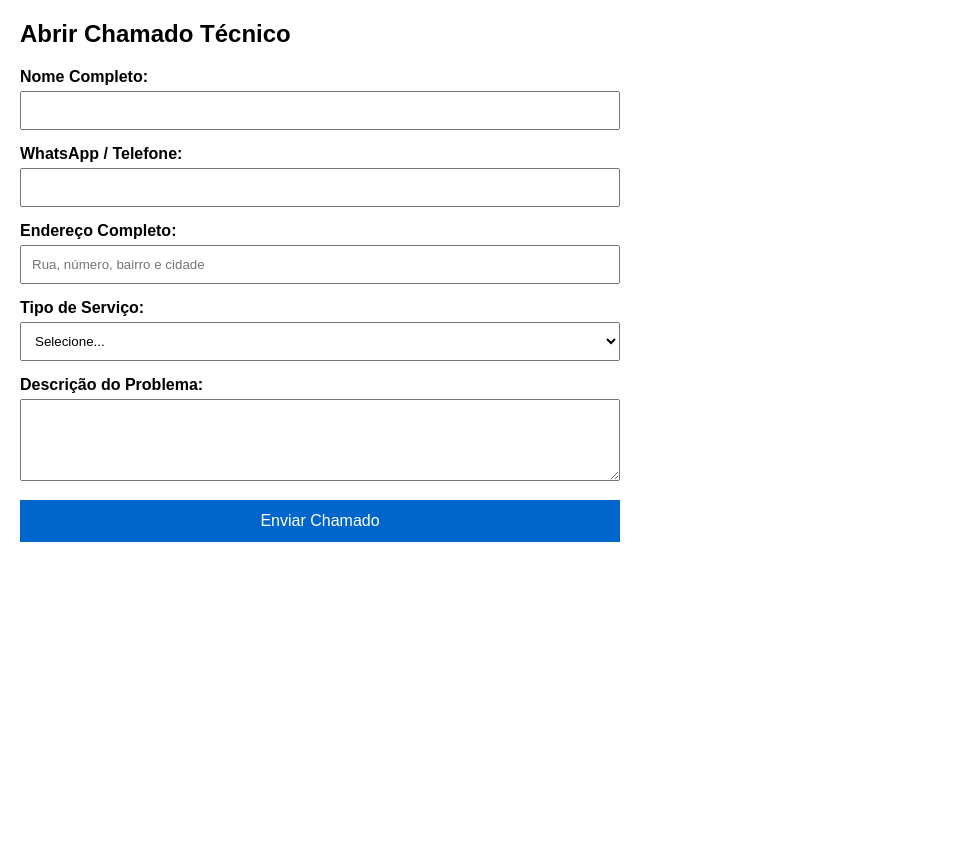
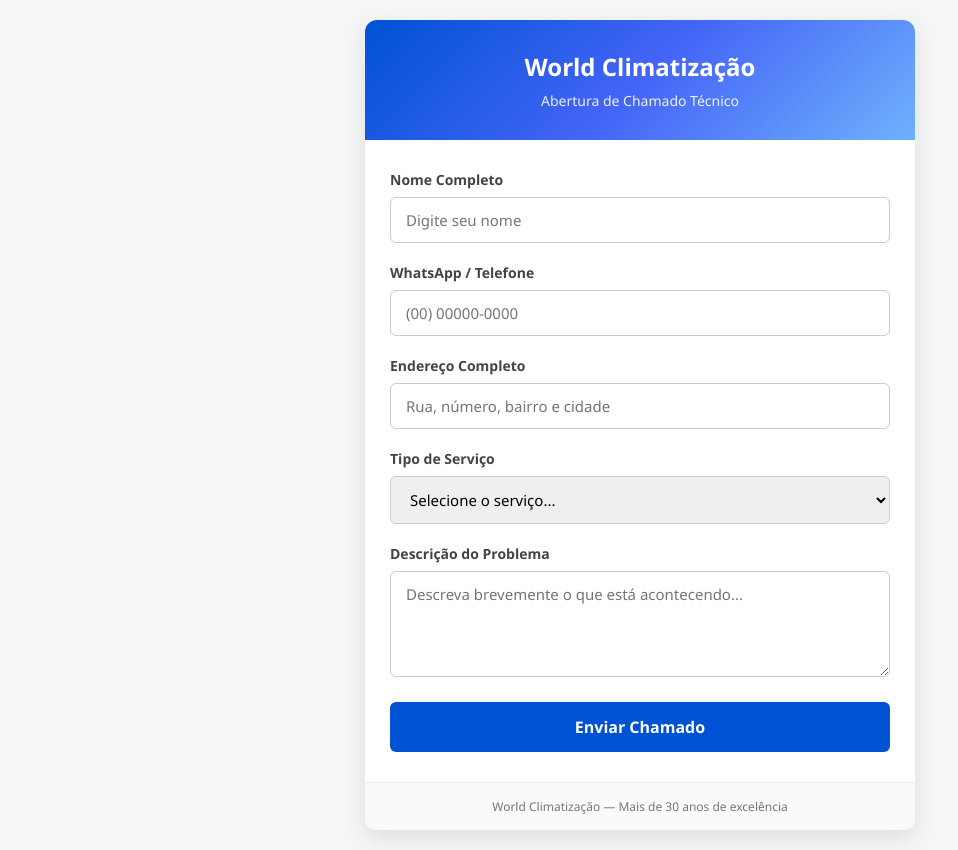
Before and after one commit to Sitegm/world-ar-tickets, a website: page public/index.html in a window 1280 px wide. Shown: the whole page, without its empty margins (0-958 px from the left). Before the commit the page ends 800 px from the top, so only its background shows below. Drawn offline with Linux system fonts and the light colour scheme.

Commit message:
Aplica layout profissional ao formulário

```diff
--- a/public/index.html
+++ b/public/index.html
@@ -3,45 +3,70 @@
 <head>
   <meta charset="UTF-8">
   <meta name="viewport" content="width=device-width, initial-scale=1.0">
-  <title>World Climatização - Abrir Chamado</title>
+  <title>World Climatização - Abrir Chamado Técnico</title>
   <style>
-    body { font-family: Arial, sans-serif; margin: 20px; max-width: 600px; }
-    .form-group { margin-bottom: 15px; }
-    label { display: block; margin-bottom: 5px; font-weight: bold; }
-    input, select, textarea { width: 100%; padding: 10px; box-sizing: border-box; }
-    button { background: #0066cc; color: #fff; padding: 12px; border: none; width: 100%; font-size: 16px; cursor: pointer; }
+    * { box-sizing: border-box; margin: 0; padding: 0; font-family: 'Segoe UI', Tahoma, Geneva, Verdana, sans-serif; }
+    body { background-color: #f4f7f6; color: #333; display: flex; justify-content: center; align-items: center; min-height: 100vh; padding: 20px; }
+    .container { background: #ffffff; width: 100%; max-width: 550px; border-radius: 12px; box-shadow: 0 8px 24px rgba(0,0,0,0.1); overflow: hidden; }
+    .header { background: linear-gradient(135deg, #0052d4, #4364f7, #6fb1fc); color: #fff; padding: 30px 20px; text-align: center; }
+    .header h1 { font-size: 24px; margin-bottom: 8px; font-weight: 700; }
+    .header p { font-size: 14px; opacity: 0.9; }
+    form { padding: 30px 25px; }
+    .form-group { margin-bottom: 20px; }
+    label { display: block; margin-bottom: 8px; font-weight: 600; font-size: 14px; color: #444; }
+    input, select, textarea { width: 100%; padding: 12px 15px; border: 1px solid #ccc; border-radius: 6px; font-size: 15px; transition: border-color 0.3s; }
+    input:focus, select:focus, textarea:focus { border-color: #0052d4; outline: none; }
+    button { background: #0052d4; color: #ffffff; border: none; padding: 14px; width: 100%; font-size: 16px; font-weight: bold; border-radius: 6px; cursor: pointer; transition: background 0.3s; }
+    button:hover { background: #003ab7; }
+    .footer { text-align: center; padding: 15px; font-size: 12px; color: #777; background: #fafafa; border-top: 1px solid #eee; }
   </style>
 </head>
 <body>
-  <h2>Abrir Chamado Técnico</h2>
+
+  <div class="container">
+    <div class="header">
+      <h1>World Climatização</h1>
+      <p>Abertura de Chamado Técnico</p>
+    </div>
+
     <form id="ticketForm">
       <div class="form-group">
-      <label for="clientName">Nome Completo:</label>
-      <input type="text" id="clientName" required>
+        <label for="clientName">Nome Completo</label>
+        <input type="text" id="clientName" placeholder="Digite seu nome" required>
       </div>
+
       <div class="form-group">
-      <label for="clientPhone">WhatsApp / Telefone:</label>
-      <input type="text" id="clientPhone" required>
+        <label for="clientPhone">WhatsApp / Telefone</label>
+        <input type="tel" id="clientPhone" placeholder="(00) 00000-0000" required>
       </div>
+
       <div class="form-group">
-      <label for="address">Endereço Completo:</label>
+        <label for="address">Endereço Completo</label>
         <input type="text" id="address" placeholder="Rua, número, bairro e cidade" required>
       </div>
+
       <div class="form-group">
-      <label for="serviceType">Tipo de Serviço:</label>
+        <label for="serviceType">Tipo de Serviço</label>
         <select id="serviceType" required>
-        <option value="">Selecione...</option>
+          <option value="">Selecione o serviço...</option>
           <option value="Instalação">Instalação</option>
           <option value="Manutenção / Conserto">Manutenção / Conserto</option>
           <option value="Higienização">Higienização</option>
         </select>
       </div>
+
       <div class="form-group">
-      <label for="description">Descrição do Problema:</label>
-      <textarea id="description" rows="4"></textarea>
+        <label for="description">Descrição do Problema</label>
+        <textarea id="description" rows="4" placeholder="Descreva brevemente o que está acontecendo..."></textarea>
       </div>
+
       <button type="submit">Enviar Chamado</button>
     </form>
+
+    <div class="footer">
+      World Climatização — Mais de 30 anos de excelência
+    </div>
+  </div>
 
   <script>
     document.getElementById('ticketForm').addEventListener('submit', async (e) => {
@@ -54,6 +79,7 @@
         description: document.getElementById('description').value
       };
 
+      try {
         const res = await fetch('/api/tickets', {
           method: 'POST',
           headers: { 'Content-Type': 'application/json' },
@@ -61,10 +87,13 @@
         });
 
         if (res.ok) {
-        alert('Chamado aberto com sucesso!');
+          alert('Chamado aberto com sucesso! Nossa equipe entrará em contato.');
           document.getElementById('ticketForm').reset();
         } else {
-        alert('Erro ao abrir chamado.');
+          alert('Erro ao enviar o chamado. Tente novamente.');
+        }
+      } catch (err) {
+        alert('Erro de conexão com o servidor.');
       }
     });
   </script>
```
Lines whose indentation alone changed are shown as unchanged.
